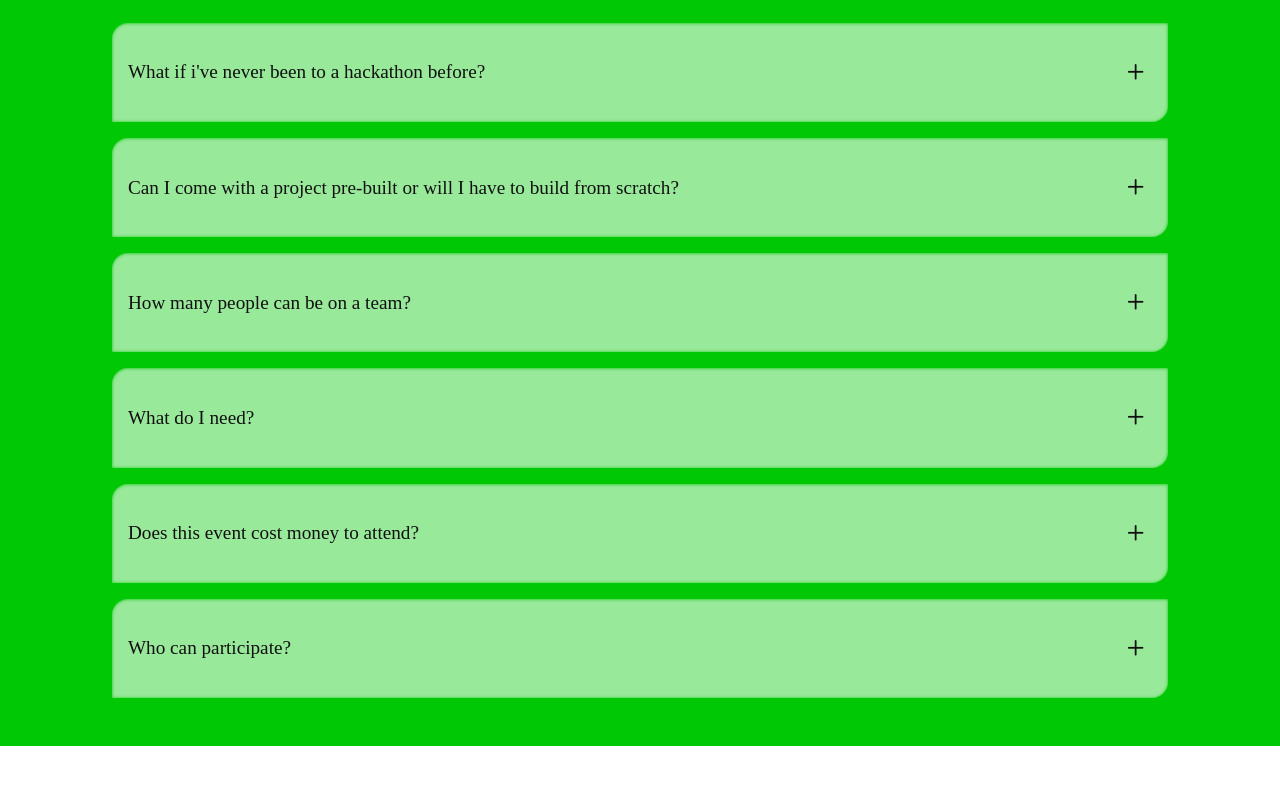
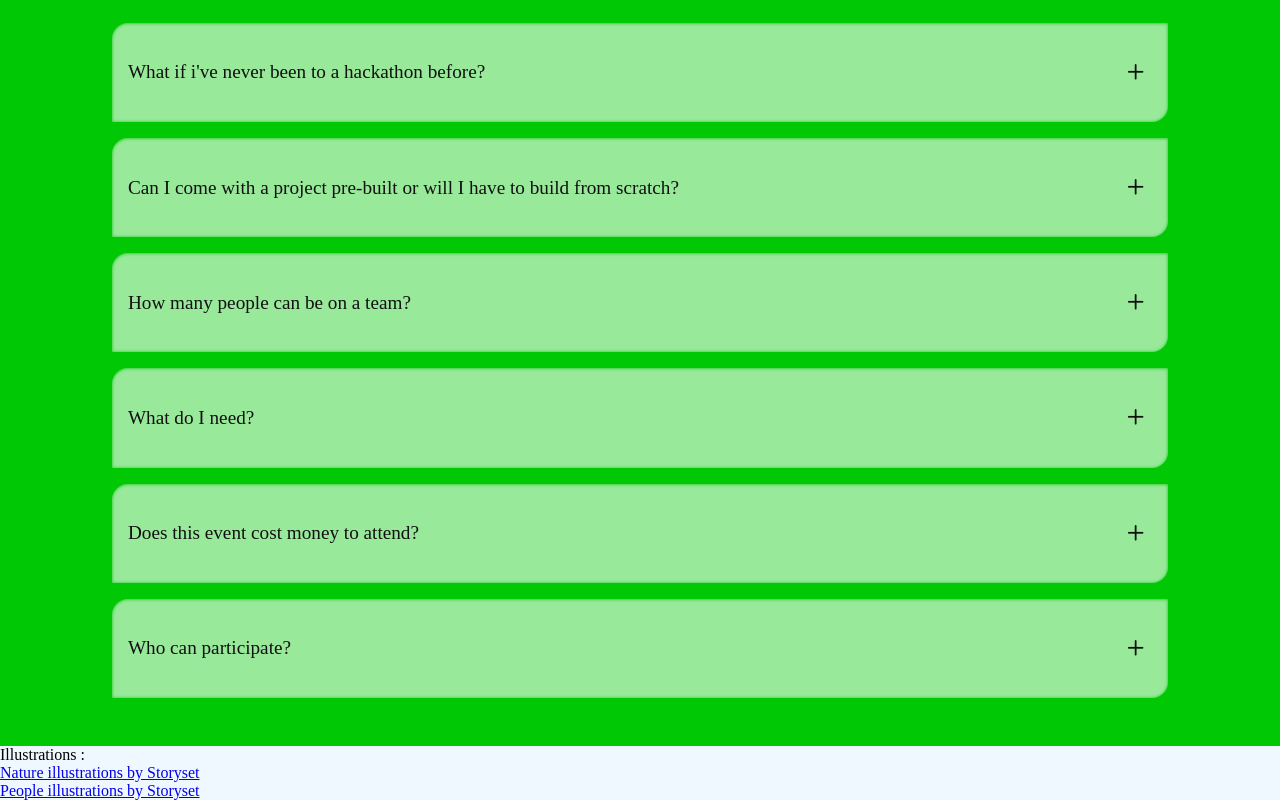
Before and after one commit to Shivam26-2002/hackbios, a plain HTML site: page index.html in a window 1280 px wide. Shown: the part 1416-2216 px from the top of the page. Before the commit the page ends 2162 px from the top, so only its background shows below. Drawn offline with Linux system fonts and the light colour scheme.

Commit message:
added attributes to images

```diff
--- a/index.html
+++ b/index.html
@@ -177,7 +177,18 @@
     </section>
   </body>
 
-  <footer></footer>
+  <footer id="foot">
+
+    <p>
+      Illustrations : <br>
+      <a href="https://storyset.com/nature">Nature illustrations by Storyset</a><br>
+      <a href="https://storyset.com/people">People illustrations by Storyset</a>
+    </p>
+
+
+
+
+  </footer>
 
   <script
     src="https://kit.fontawesome.com/5e35709e6d.js"
--- a/style.css
+++ b/style.css
@@ -429,3 +429,11 @@ h2 {
         max-width: 62.4em;
     }
 } */
+
+
+
+#foot{
+
+    background-color: aliceblue;
+
+}
```
